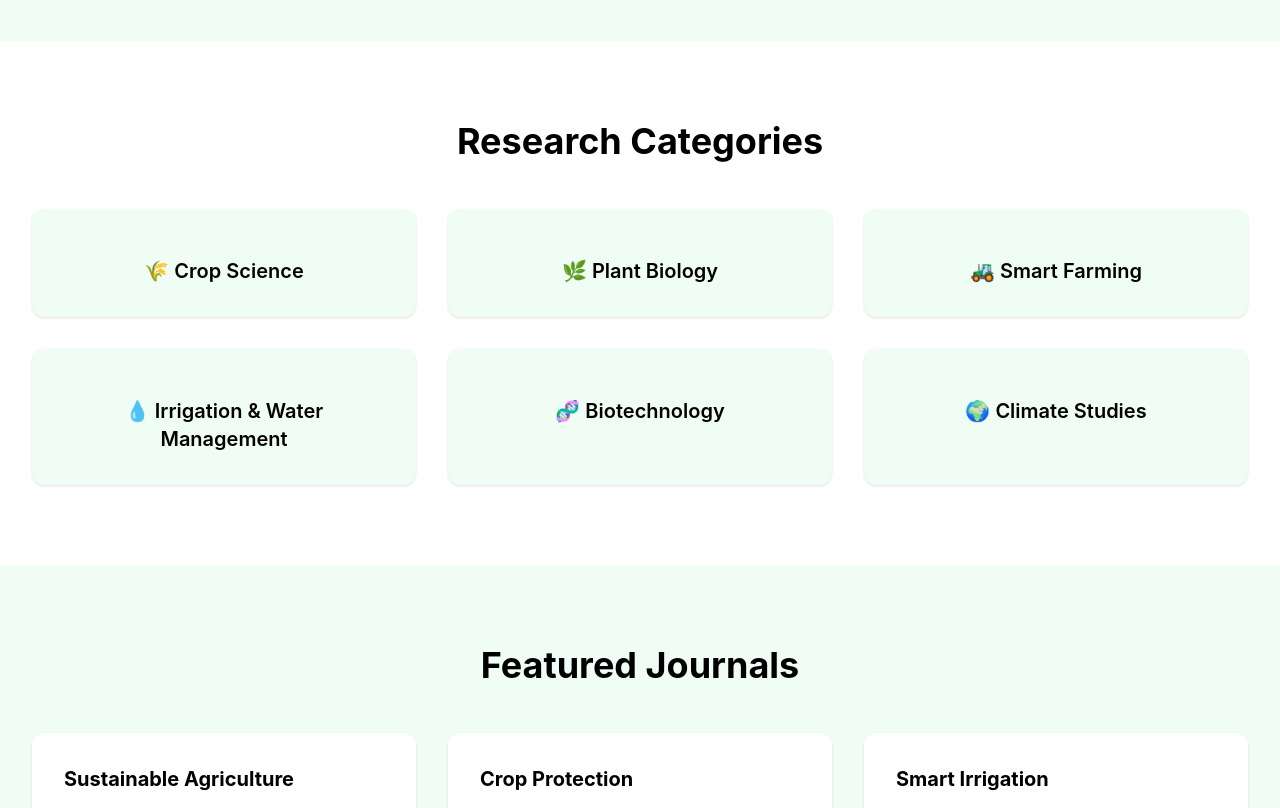
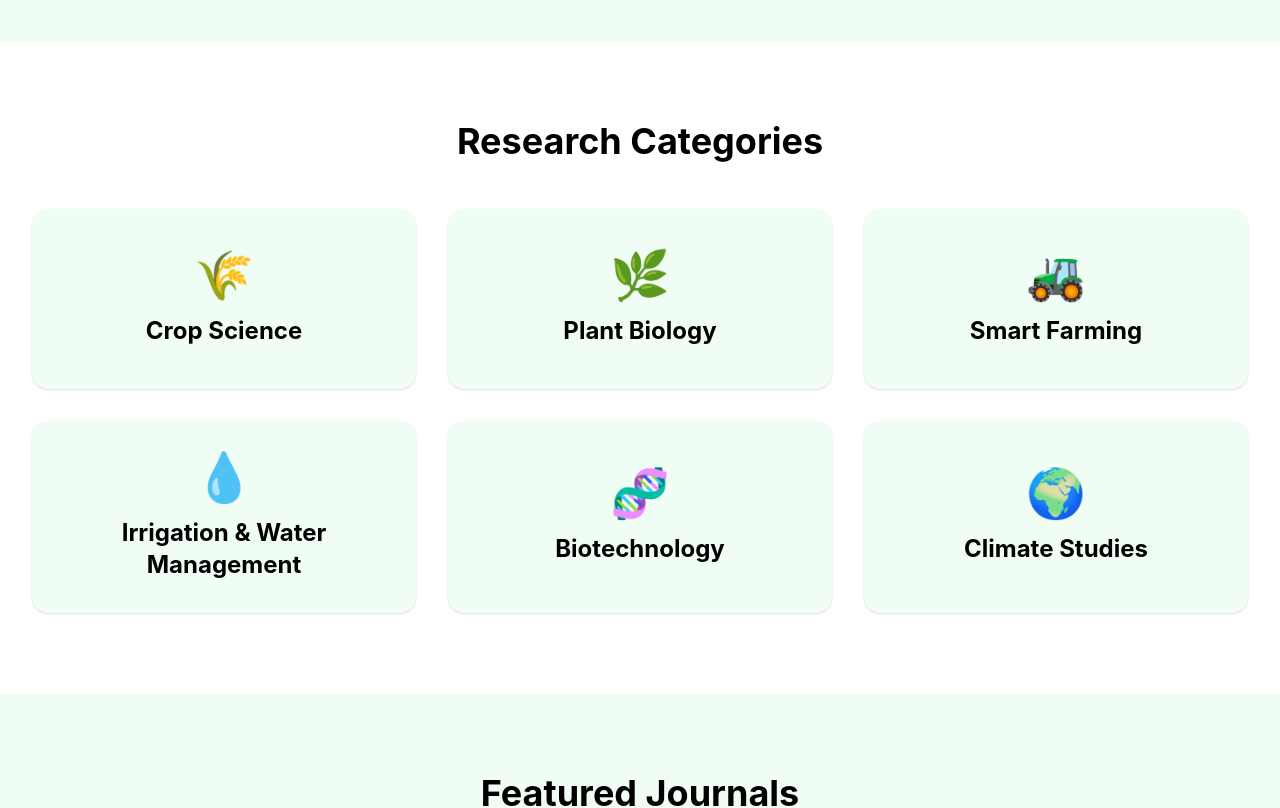
Before and after one commit to sharadinakar/agri-journal, a React (Vite) app: page / in a window 1280 px wide. Shown: the part 1400-2208 px from the top of the page. Built offline with nearby package versions, Linux system fonts and the light colour scheme.

Commit message:
corrected the navbar and categories section flex issues

```diff
--- a/src/components/Categories.jsx
+++ b/src/components/Categories.jsx
@@ -1,46 +1,58 @@
 function Categories() {
   return (
-    <section className="py-20 bg-white">
+    <section className="py-10 md:py-20 bg-white">
 
-      <div className="max-w-7xl mx-auto px-8">
+      <div className="max-w-7xl mx-auto px-4 md:px-8">
 
-        <h2 className="text-4xl font-bold text-center ">
+        <h2 className="text-3xl md:text-4xl font-bold text-center">
           Research Categories
         </h2>
 
+        <div className="grid grid-cols-2 md:grid-cols-3 gap-6 md:gap-8 mt-10 md:mt-12">
 
-        <div className="grid grid-cols-3 gap-8 mt-12">
-
-          <div className="bg-green-50 rounded-xl p-8 shadow hover:shadow-xl hover:-translate-y-2 transition-all duration-300">
-
-            <h3 className="text-xl font-semibold mt-4" align="center">🌾 Crop Science</h3>
+          <div className="bg-green-50 rounded-2xl shadow-sm flex flex-col items-center justify-center p-6 md:p-8 min-h-[180px] hover:shadow-lg transition">
+            <div className="text-5xl mb-4">🌾</div>
+            <h3 className="text-lg md:text-2xl font-bold text-center">
+              Crop Science
+            </h3>
           </div>
 
-          <div className="bg-green-50  rounded-xl p-8 shadow hover:shadow-xl hover:-translate-y-2 transition-all duration-300">
-
-            <h3 className="text-xl font-semibold mt-4" align="center">🌿 Plant Biology</h3>
+          <div className="bg-green-50 rounded-2xl shadow-sm flex flex-col items-center justify-center p-6 md:p-8 min-h-[180px] hover:shadow-lg transition">
+            <div className="text-5xl mb-4">🌿</div>
+            <h3 className="text-lg md:text-2xl font-bold text-center">
+              Plant Biology
+            </h3>
           </div>
 
-          <div className="bg-green-50 rounded-xl p-8 shadow hover:shadow-xl hover:-translate-y-2 transition-all duration-300">
-
-            <h3 className="text-xl font-semibold mt-4" align="center">🚜 Smart Farming</h3>
+          <div className="bg-green-50 rounded-2xl shadow-sm flex flex-col items-center justify-center p-6 md:p-8 min-h-[180px] hover:shadow-lg transition">
+            <div className="text-5xl mb-4">🚜</div>
+            <h3 className="text-lg md:text-2xl font-bold text-center">
+              Smart Farming
+            </h3>
           </div>
 
-          <div className="bg-green-50 rounded-xl p-8 shadow hover:shadow-xl hover:-translate-y-2 transition-all duration-300">
-
-            <h3 className="text-xl font-semibold mt-4" align="center">💧 Irrigation & Water Management</h3>
+          <div className="bg-green-50 rounded-2xl shadow-sm flex flex-col items-center justify-center p-6 md:p-8 min-h-[180px] hover:shadow-lg transition">
+            <div className="text-5xl mb-4">💧</div>
+            <h3 className="text-lg md:text-2xl font-bold text-center">
+              Irrigation & Water Management
+            </h3>
           </div>
 
-          <div className="bg-green-50 rounded-xl p-8 shadow hover:shadow-xl hover:-translate-y-2 transition-all duration-300">
+          <div className="bg-green-50 rounded-2xl shadow-sm flex flex-col items-center justify-center p-6 md:p-8 min-h-[180px] hover:shadow-lg transition">
+            <div className="text-5xl mb-4">🧬</div>
+            <h3 className="text-lg md:text-2xl font-bold text-center">
+              Biotechnology
+            </h3>
+          </div>
 
-            <h3 className="text-xl font-semibold mt-4" align="center">🧬 Biotechnology </h3>
-          </div>
-          <div className="bg-green-50 rounded-xl p-8 shadow hover:shadow-xl hover:-translate-y-2 transition-all duration-300">
-            <h3 className="text-xl font-semibold mt-4" align="center"> 🌍 Climate Studies</h3>
+          <div className="bg-green-50 rounded-2xl shadow-sm flex flex-col items-center justify-center p-6 md:p-8 min-h-[180px] hover:shadow-lg transition">
+            <div className="text-5xl mb-4">🌍</div>
+            <h3 className="text-lg md:text-2xl font-bold text-center">
+              Climate Studies
+            </h3>
           </div>
 
         </div>
-
 
       </div>
 
--- a/src/components/Navbar.jsx
+++ b/src/components/Navbar.jsx
@@ -79,11 +79,7 @@ function Navbar() {
 
           </ul>
 
-          <div className="px-4 pb-5">
-            <button className="w-full bg-green-700 text-white py-3 rounded-full hover:bg-green-800 transition">
-              Submit Paper
-            </button>
-          </div>
+
 
         </div>
       )}
```
